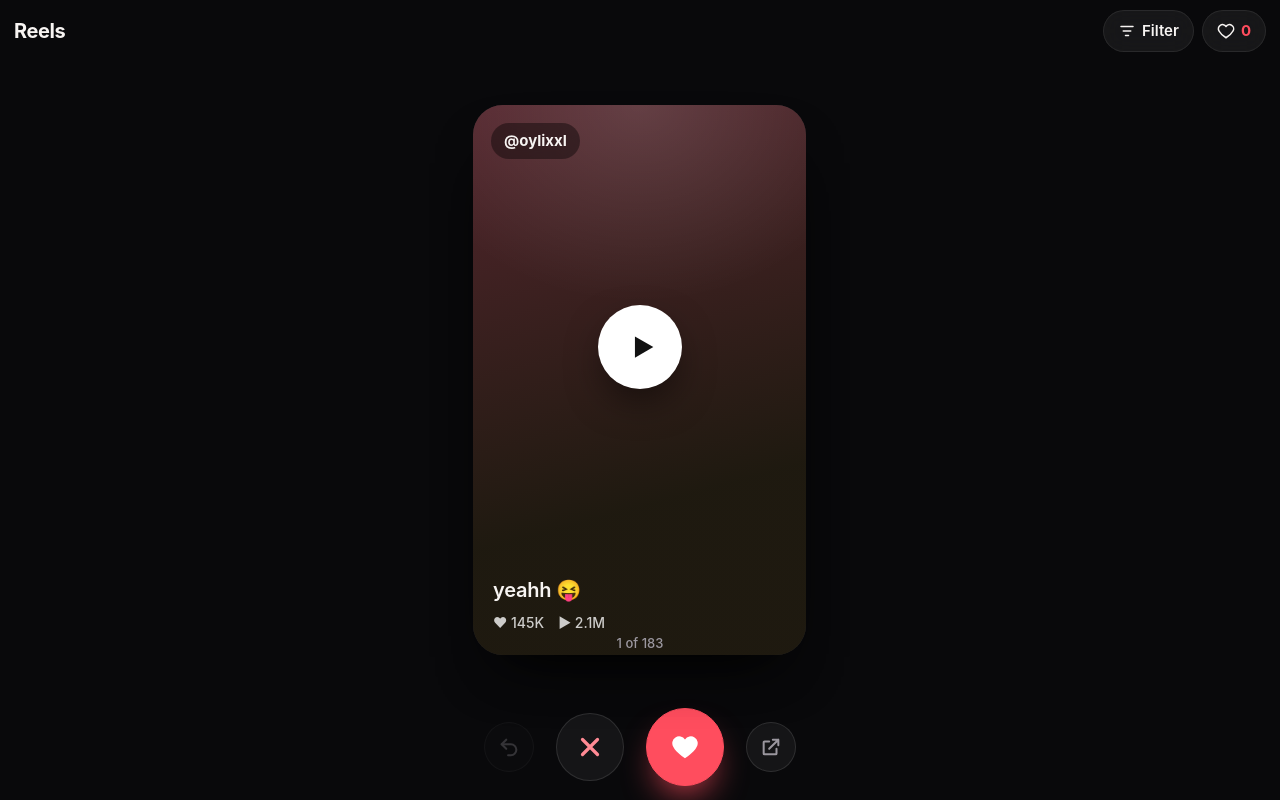
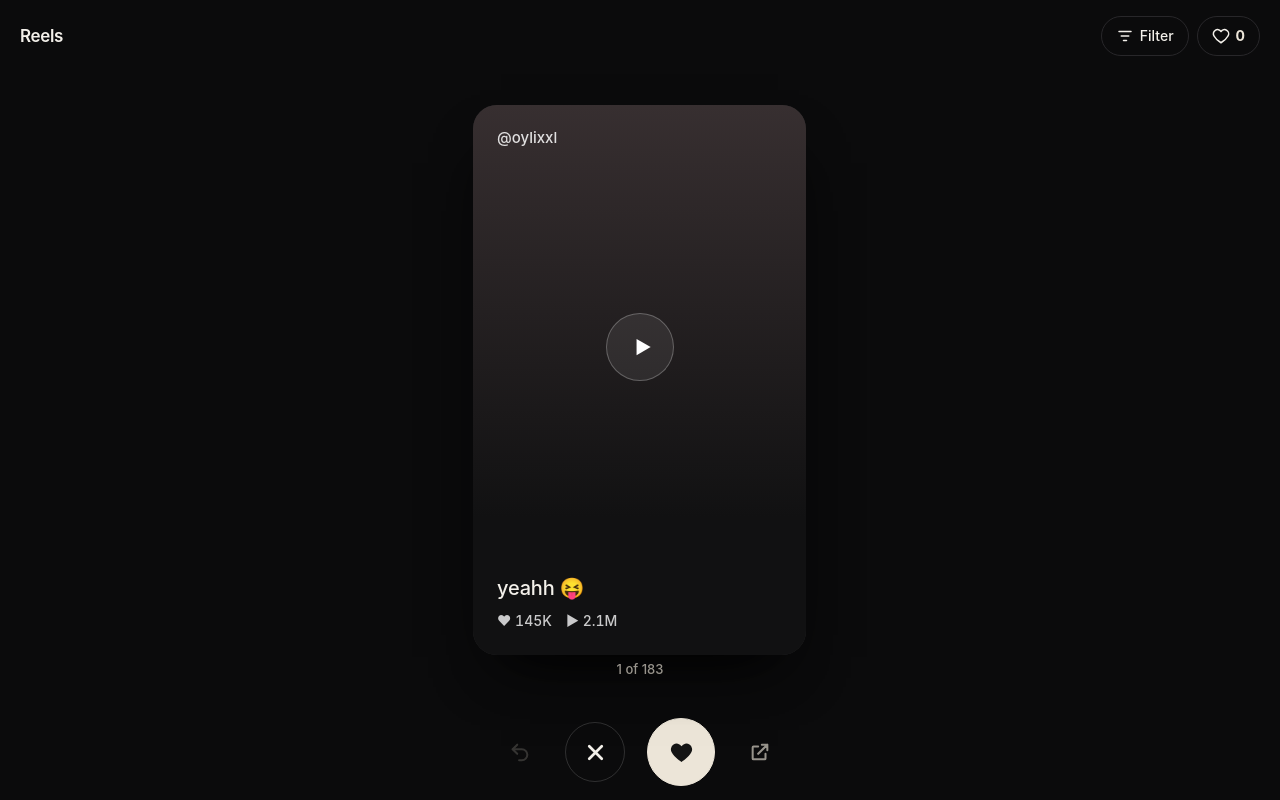
Before and after one commit to ilwin555/ilwin555.github.io, a plain HTML site: page reels/index.html in a window 1280 px wide. Drawn offline with Linux system fonts and the light colour scheme.

Commit message:
Update index.html

```diff
--- a/reels/index.html
+++ b/reels/index.html
@@ -15,7 +15,7 @@
    PICTURE: one tall card with a soft creator-tinted face, a big play button, the next card peeking behind
    COLOUR and TYPE: near-black stage, warm white ink, one coral accent for "yes"; SF system type
    LAYOUT: slim glass top bar, centered deck sized to the screen height, two round action buttons under it */
-:root{--bg:#09090b;--card:#141417;--ink:#f7f4f2;--mute:#9b979f;--line:#25232a;--hot:#ff4d5e;--ok:#3ddc97;--r:30px}
+:root{--bg:#0b0b0c;--card:#151516;--ink:#f3f0ea;--mute:#98948c;--line:#28272a;--hot:#ece5d8;--ok:#ece5d8;--r:24px}
 *{box-sizing:border-box;min-width:0;-webkit-tap-highlight-color:transparent}
 html,body{height:100%;margin:0;background:var(--bg);color:var(--ink);font:16px/1.45 -apple-system,BlinkMacSystemFont,"SF Pro Display","Segoe UI",system-ui,sans-serif;overscroll-behavior:none;overflow:hidden;-webkit-font-smoothing:antialiased}
 body{display:flex;flex-direction:column;height:100dvh;padding:env(safe-area-inset-top) env(safe-area-inset-right) 0 env(safe-area-inset-left)}
@@ -63,6 +63,20 @@ textarea{width:100%;min-height:90px;background:var(--bg);color:var(--ink);border
 .toast{position:fixed;left:50%;top:calc(env(safe-area-inset-top) + 64px);transform:translate(-50%,-20px);opacity:0;background:#fff;color:#111;padding:10px 16px;border-radius:999px;font-weight:600;font-size:14px;transition:.25s;z-index:40;pointer-events:none}.toast.on{opacity:1;transform:translate(-50%,0)}
 :focus-visible{outline:3px solid var(--hot);outline-offset:3px}
 @media (prefers-reduced-motion:reduce){.card,.toast{transition:none}}
+/* quiet premium layer: one ivory accent, hairlines, no glow */
+.top{padding:16px 20px}.brand{font-size:17px;font-weight:600}
+.pill{height:40px;background:none;border-color:var(--line);font-weight:500;font-size:14px;backdrop-filter:none}
+.face{padding:24px;background:linear-gradient(180deg,hsl(var(--h) 8% 20%),#111112 75%)}.face:before{display:none}
+.who{padding:0;top:22px;left:24px;background:none;backdrop-filter:none;font-weight:500;color:#ffffffd9}
+.playbtn{width:68px;height:68px;margin:-34px 0 0 -34px;background:#ffffff14;color:#fff;border:1px solid #ffffff40;box-shadow:none}
+.playbtn svg{width:26px;height:26px}.cap{font-weight:500}.stats{font-variant-numeric:tabular-nums}
+.pos{bottom:-24px}.stage{padding-bottom:28px}
+.act{width:60px;height:60px;background:none;border-color:#ffffff26}.act.no{color:var(--ink)}
+.act.yes{width:68px;height:68px;color:#141414;box-shadow:none}.act svg{width:25px;height:25px}
+.act.sm{width:46px;height:46px;border-color:transparent}
+.btn.hot{color:#141414}.chip{border-width:1px;font-weight:500}.chip[aria-pressed=true]{background:var(--hot);color:#141414}
+.stamp{border-width:2px;font-size:20px;font-weight:600;border-radius:10px}.stamp.no{color:var(--ink)}
+.panel h2{font-size:21px;font-weight:600}
 </style>
 </head>
 <body>
@@ -298,7 +312,7 @@ for(const [c,t] of Object.entries(RAW))for(const line of t.split('\n')){const [i
 const lsGet=(k,d)=>{try{return JSON.parse(localStorage.getItem(k)||'null')??d}catch{return d}};
 const lsSet=(k,v)=>{try{localStorage.setItem(k,JSON.stringify(v))}catch{}};
 let P=lsGet('picks2',{}),seen=new Set(lsGet('seen',[])),F=lsGet('filt2',{c:'',s:'likes',m:'0',p:'0'});
-let deck=[],i=0,hist=[],curModel='Kayla';const MODELS=['Kayla','Winnie','Lila'];
+let deck=[],i=0,hist=[],curModel='Kayla 2';const MODELS=['Kayla 2','Kayla 3','Kayla 4','Arianna 2','Snowy K','Brianna','Rae'];
 const toast=t=>{const e=$('#toast');e.textContent=t;e.classList.add('on');clearTimeout(e._t);e._t=setTimeout(()=>e.classList.remove('on'),1800)};
 
 function build(){
@@ -327,8 +341,9 @@ function bar(){$('#cnt').textContent=Object.keys(P).length;$('#bUndo').disabled=
 let busy=false;
 function attach(el){
   let sx=0,sy=0,dx=0,on=false,moved=false;
-  el.addEventListener('pointerdown',e=>{if(busy||e.target.closest('iframe')||el.querySelector('.vid'))return;on=true;moved=false;sx=e.clientX;sy=e.clientY;dx=0;el.classList.add('drag');el.setPointerCapture(e.pointerId)});
-  el.addEventListener('pointermove',e=>{if(!on)return;dx=e.clientX-sx;const dy=(e.clientY-sy)*.25;if(Math.abs(dx)>6)moved=true;el.style.transform='translate('+dx+'px,'+dy+'px) rotate('+dx/18+'deg)';const y=el.querySelector('.yes'),n=el.querySelector('.no');y.style.opacity=Math.max(0,Math.min(1,dx/110));n.style.opacity=Math.max(0,Math.min(1,-dx/110))});
+  el.addEventListener('pointerdown',e=>{if(busy||e.target.closest('iframe')||el.querySelector('.vid'))return;on=true;moved=false;sx=e.clientX;sy=e.clientY;dx=0;el.classList.add('drag')});
+  /* capture only once it is a drag: capturing on press sends the click to the card, not the Play button */
+  el.addEventListener('pointermove',e=>{if(!on)return;if(!e.buttons){end();return}dx=e.clientX-sx;const dy=(e.clientY-sy)*.25;if(!moved&&Math.hypot(dx,e.clientY-sy)>6){moved=true;el.setPointerCapture(e.pointerId)}if(!moved)return;el.style.transform='translate('+dx+'px,'+dy+'px) rotate('+dx/18+'deg)';const y=el.querySelector('.yes'),n=el.querySelector('.no');y.style.opacity=Math.max(0,Math.min(1,dx/110));n.style.opacity=Math.max(0,Math.min(1,-dx/110))});
   const end=()=>{if(!on)return;on=false;el.classList.remove('drag');
     if(dx>110){el.style.transform='';el.querySelector('.yes').style.opacity=0;openR()}
     else if(dx<-110){fly(el,-1,'pass')}
@@ -343,6 +358,7 @@ function fly(el,dir,kind){
   setTimeout(()=>{if(kind==='pass'){hist.push({id:r.id,kind:'pass'});seen.add(r.id);lsSet('seen',[...seen])}else hist.push({id:r.id,kind:'yes'});i++;busy=false;draw()},280);
 }
 function play(el){
+  if(el.querySelector('.vid'))return;
   const id=el.dataset.id;const f=el.querySelector('.face');
   const v=document.createElement('div');v.className='vid';v.innerHTML='<iframe src="https://www.instagram.com/reel/'+id+'/embed/" allow="autoplay; encrypted-media" title="Reel"></iframe>';
   el.appendChild(v);
```
